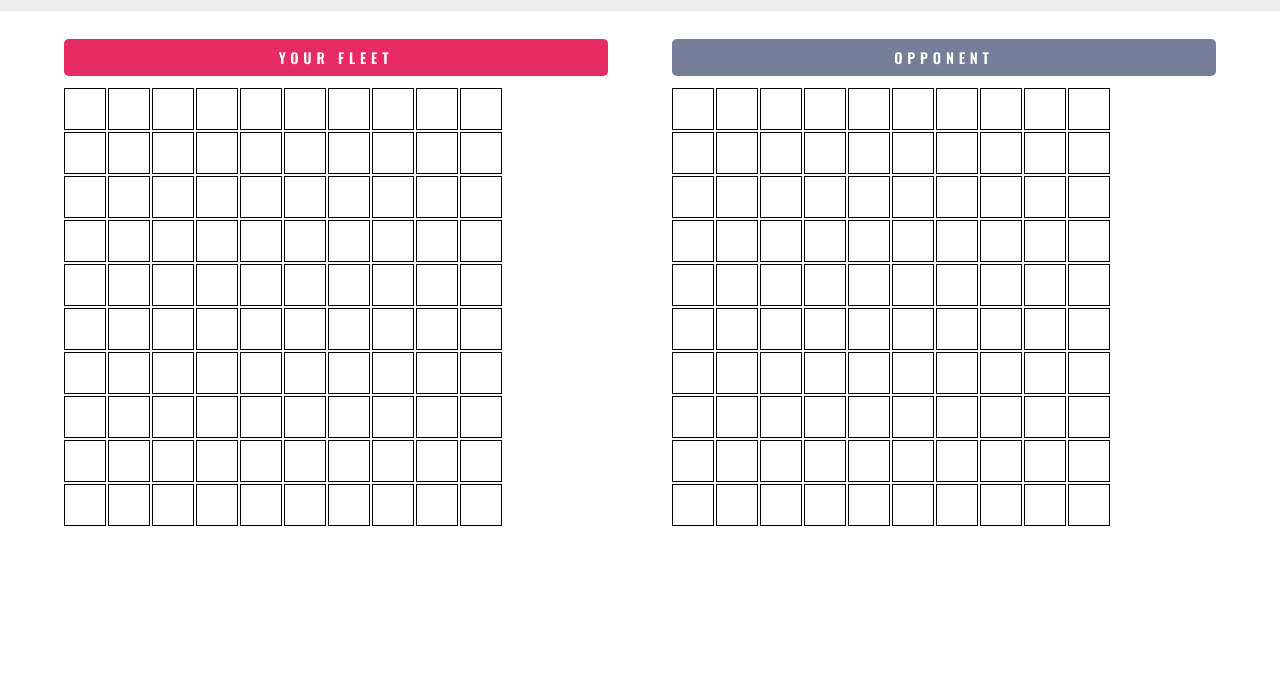
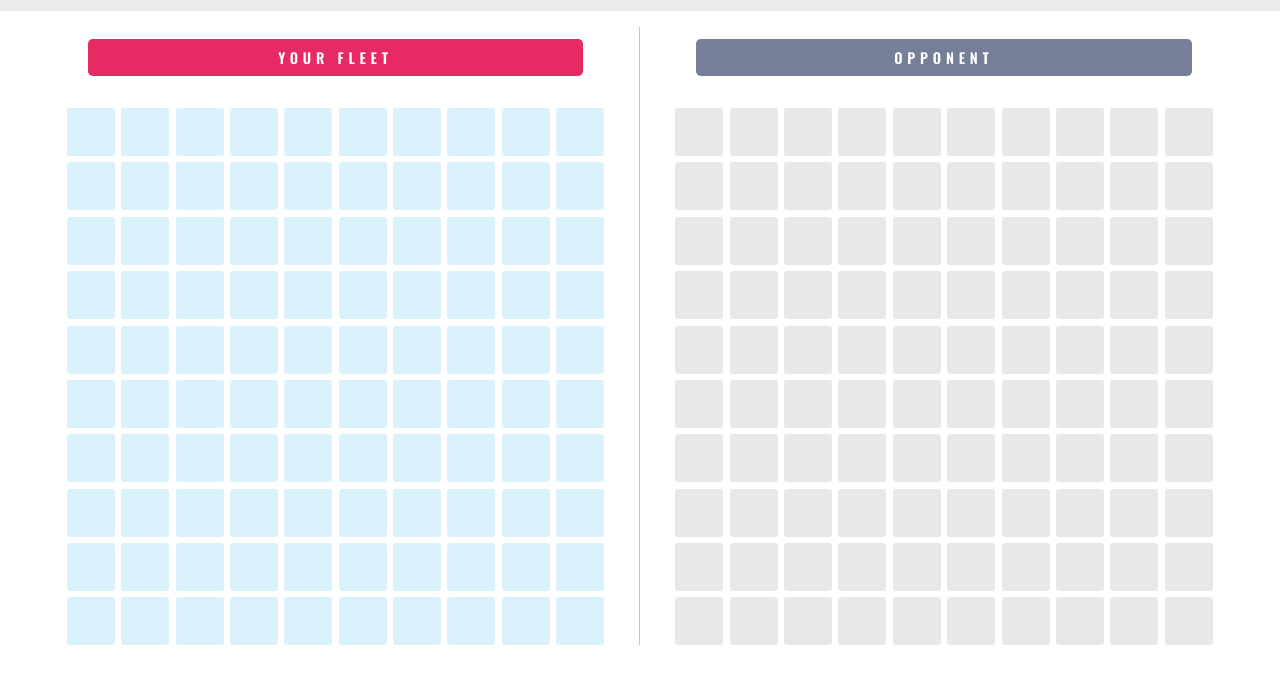
Before and after one commit to Hudsondaniel/Battleship, a website built with webpack: page dist/index.html in a window 1280 px wide. Shown: the part 53-736 px from the top of the page. Built offline with nearby package versions, Linux system fonts and the light colour scheme.

```diff
--- a/src/style.css
+++ b/src/style.css
@@ -39,11 +39,12 @@
 }
 
 .player-1{
-    margin-right: 2rem;
+    padding-right: 2rem;
+    border-right: 1px solid rgba(167, 165, 165, 0.671);
 }
 
 .player-2{
-    margin-left: 2rem;
+    padding-left: 2rem;
 }
 
 .heading-text-one, .heading-text-two{
@@ -57,27 +58,44 @@
 .heading-text-one{
     background-color: #e72660fa;
     border-radius: 0.3rem;
+    margin-right: 3vh;
+    margin-left: 3vh;
 }
 
 .heading-text-two{
     background-color: #65708be3;
     border-radius: 0.3rem;
+    margin-right: 3vh;
+    margin-left: 3vh;
 }
 
 /* Grid for the gameboard */
 
 .gameboard-grid {
     display: grid;
-    grid-template-columns: repeat(10, 40px); /* Adjust size as needed */
-    grid-template-rows: repeat(10, 40px);
-    gap: 4px; /* Space between grid cells */
+    grid-template-columns: repeat(10, 6vh);
+    grid-template-rows: repeat(10, 6vh);
+    gap: 0.4rem;
 }
 
 .cell {
-    width: 40px;
-    height: 40px;
-    border: 1px solid black;
+    width: 100%;
+    height: 100%;
+    background-color: #daf2fc;
+    border-radius: 3px;
     display: flex;
     align-items: center;
     justify-content: center;
 }
+
+
+#player2-grid .cell{
+    background-color: #e8e8e8;
+}
+
+.inner-container{
+    display: flex;
+    flex-direction: column;
+    align-items: center;
+    margin-top: 2rem;
+}
```
Also changed, not shown: dist/index.html, dist/main.js.
